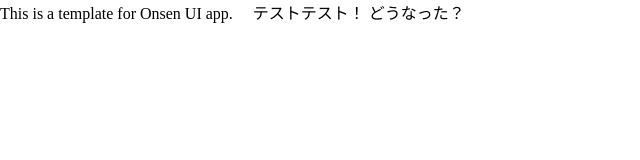
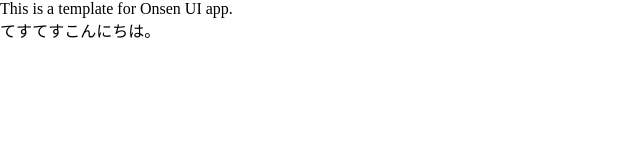
Before and after one commit to kwest403/apptest, a browser extension: page www/index.html in a window 1280 px wide. Shown: the whole page, without its empty margins (0-640 px from the left). Drawn offline with Linux system fonts and the light colour scheme.

Commit message:
テストしている

```diff
--- a/www/index.html
+++ b/www/index.html
@@ -19,9 +19,8 @@
   </script>
 </head>
 <body>
-  This is a template for Onsen UI app.
+  This is a template for Onsen UI app.<br>
+てすてすこんにちは。
 
-　テストテスト！
-どうなった？
 </body>
 </html>
```
